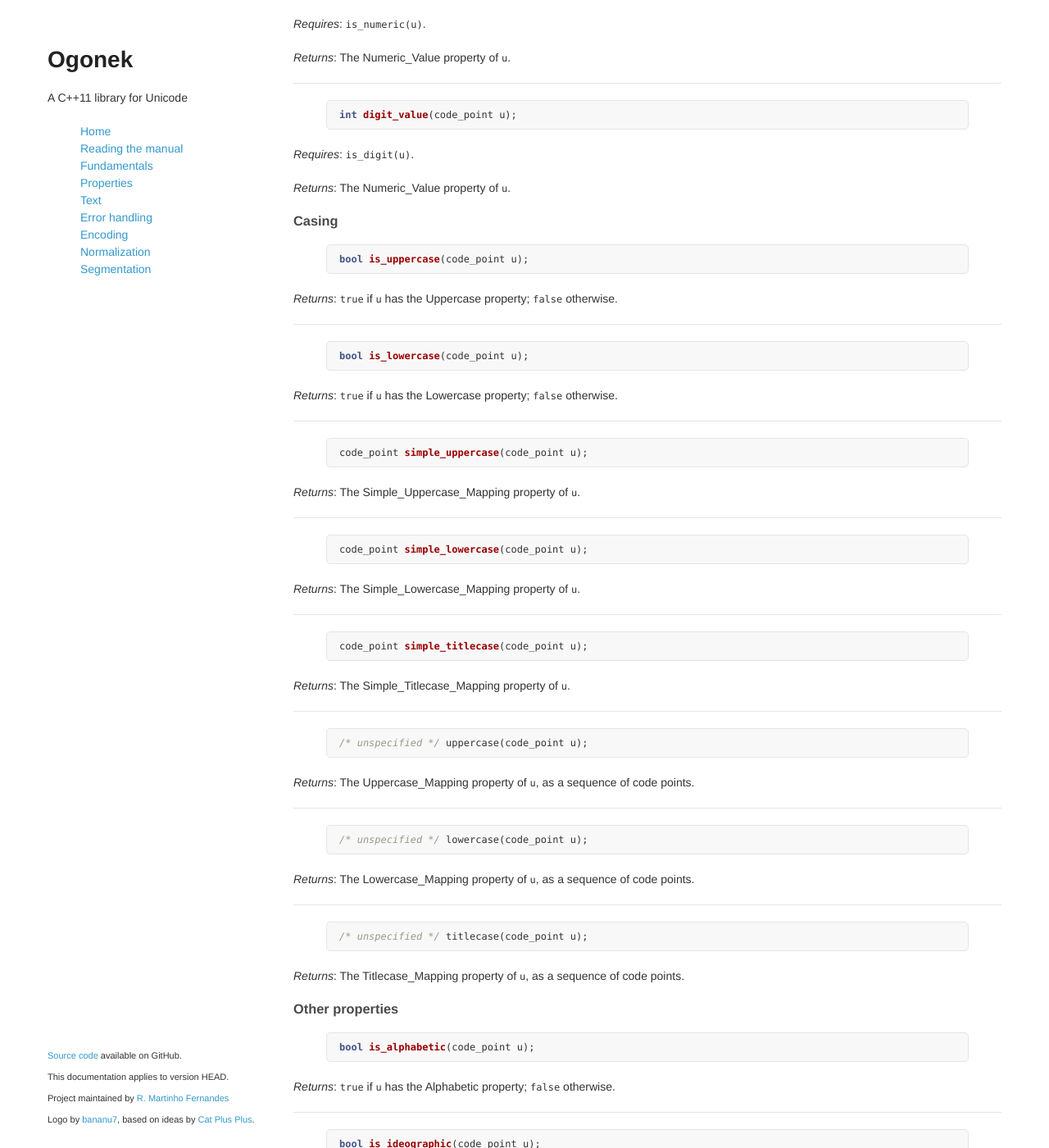
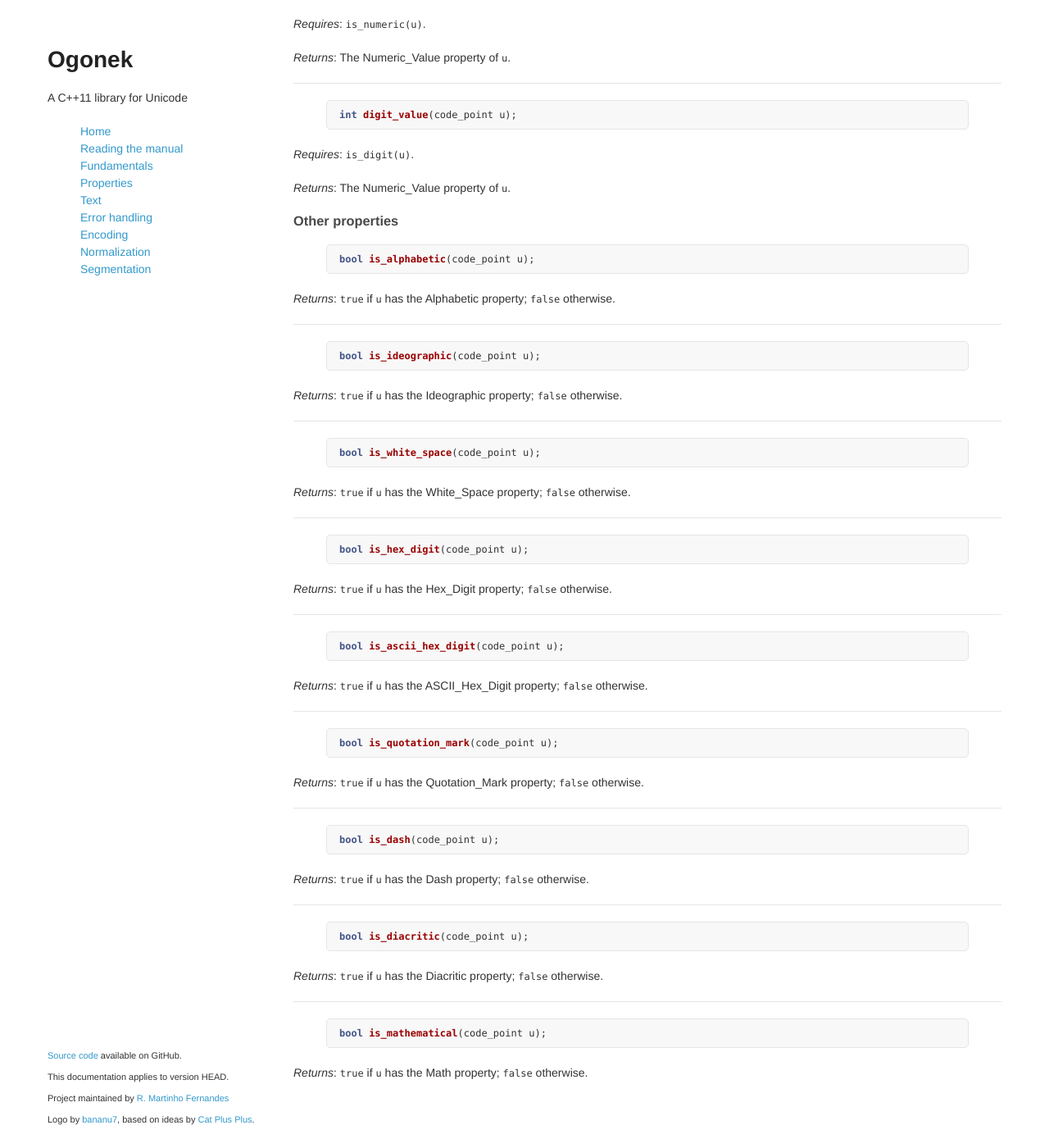
Before and after one commit to libogonek/ogonek, a Jekyll site: the page built from reference/properties.markdown, in a window 1280 px wide and 1400 px high, scrolled down 2343 px. Shown: the whole window at 82% size. Built offline with Jekyll 4.4.1, drawn with Linux system fonts in a browser that asks for light colours.

Commit message:
Ooops removed casing

```diff
--- a/reference/properties.markdown
+++ b/reference/properties.markdown
@@ -168,73 +168,6 @@ int digit_value(code_point u);
 
 *Returns*: The Numeric\_Value property of `u`.
 
-### Casing
-
-{% highlight cpp %}
-bool is_uppercase(code_point u);
-{% endhighlight %}
-
-*Returns*: `true` if `u` has the Uppercase property; `false` otherwise.
-
----
-
-{% highlight cpp %}
-bool is_lowercase(code_point u);
-{% endhighlight %}
-
-*Returns*: `true` if `u` has the Lowercase property; `false` otherwise.
-
----
-
-{% highlight cpp %}
-code_point simple_uppercase(code_point u);
-{% endhighlight %}
-
-*Returns*: The Simple\_Uppercase\_Mapping property of `u`.
-
----
-
-{% highlight cpp %}
-code_point simple_lowercase(code_point u);
-{% endhighlight %}
-
-*Returns*: The Simple\_Lowercase\_Mapping property of `u`.
-
----
-
-{% highlight cpp %}
-code_point simple_titlecase(code_point u);
-{% endhighlight %}
-
-*Returns*: The Simple\_Titlecase\_Mapping property of `u`.
-
----
-
-{% highlight cpp %}
-/* unspecified */ uppercase(code_point u);
-{% endhighlight %}
-
-*Returns*: The Uppercase\_Mapping property of `u`, as a sequence of code
-points.
-
----
-
-{% highlight cpp %}
-/* unspecified */ lowercase(code_point u);
-{% endhighlight %}
-
-*Returns*: The Lowercase\_Mapping property of `u`, as a sequence of code
-points.
-
----
-
-{% highlight cpp %}
-/* unspecified */ titlecase(code_point u);
-{% endhighlight %}
-
-*Returns*: The Titlecase\_Mapping property of `u`, as a sequence of code
-points.
-
 ### Other properties
 
 {% highlight cpp %}
```
